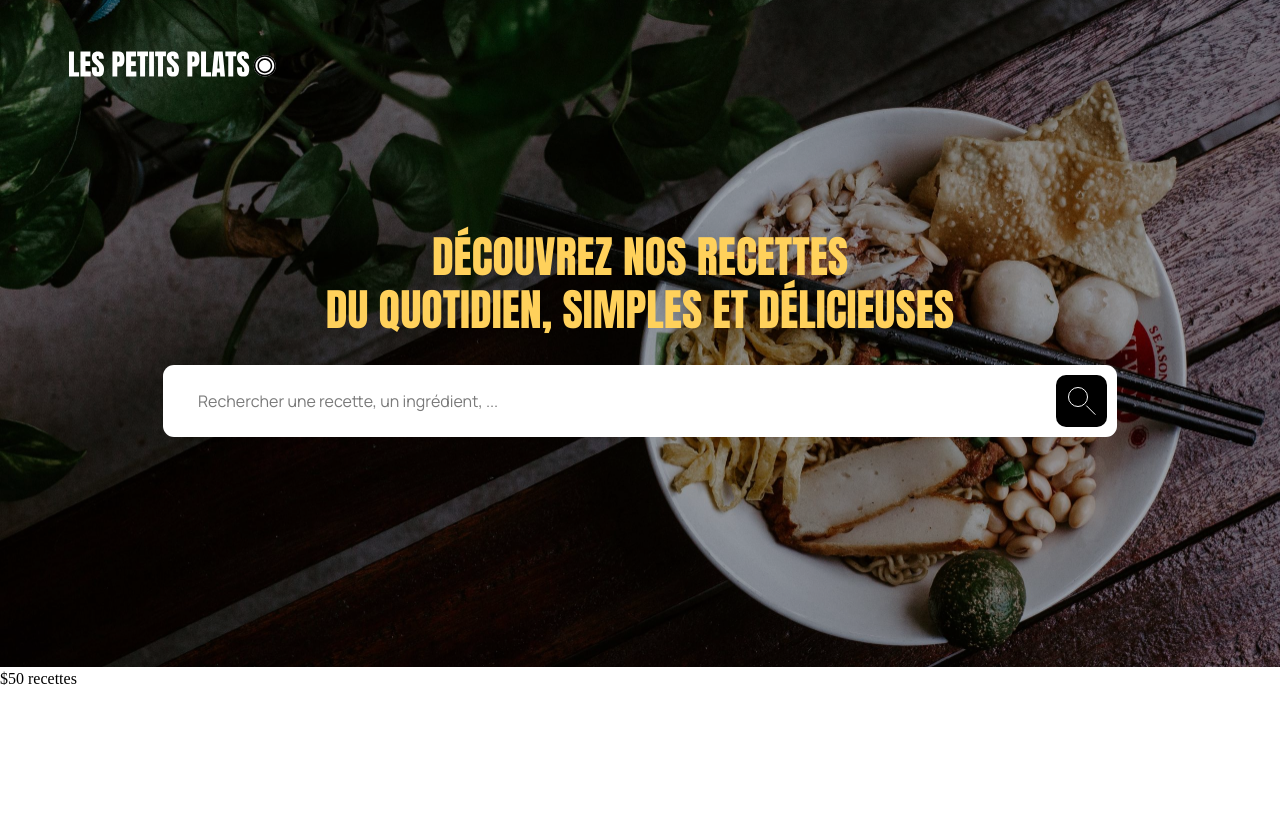
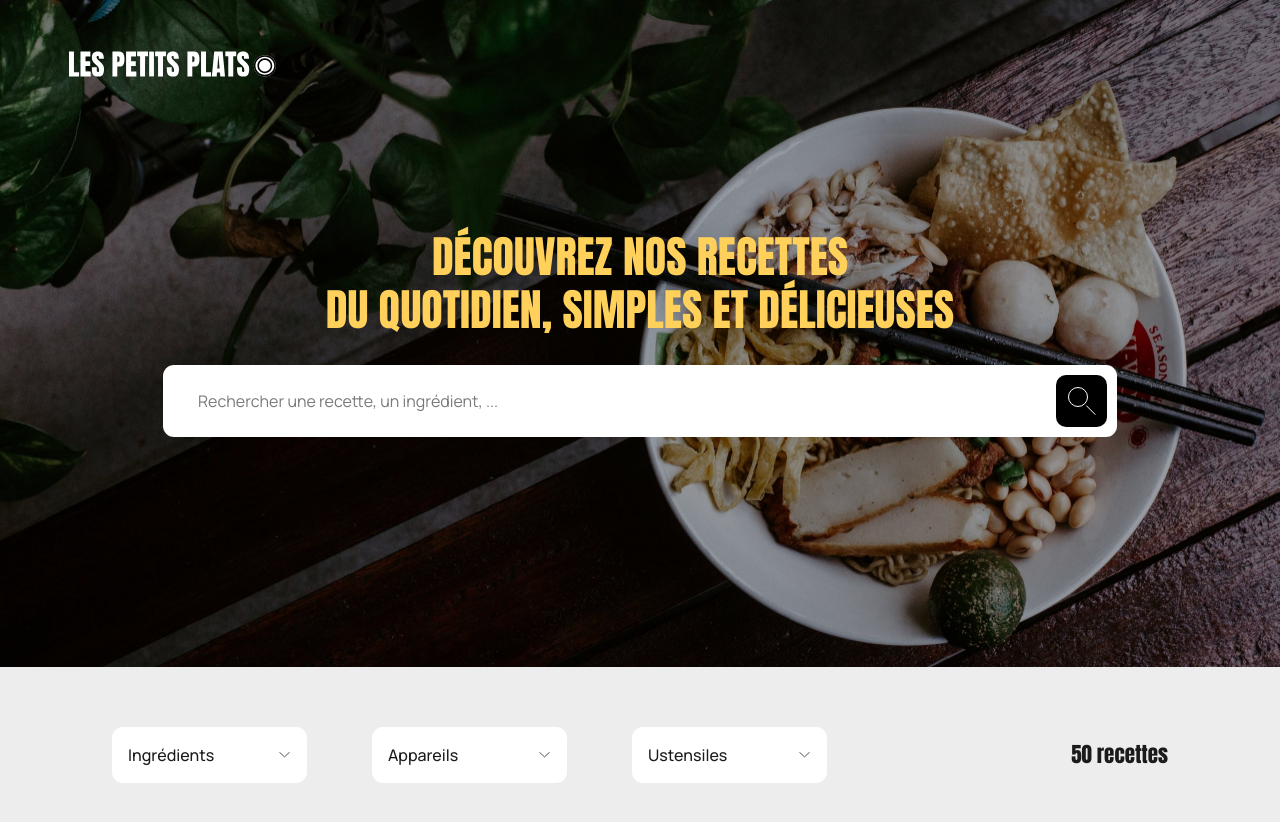
Before and after one commit to Adeline-I/les-petits-plats, a Next.js app: page / in a window 1280 px wide. Shown: the top 822 px of the page. Before the commit the page ends 800 px from the top, so only its background shows below. Built offline with nearby package versions, Linux system fonts and the light colour scheme.

Commit message:
feat: intègre les 3 FilterSelect et le compteur de recettes dans la home page

```diff
--- a/app/page.js
+++ b/app/page.js
@@ -1,6 +1,10 @@
+import FilterSelect from "@/components/FilterSelect/FilterSelect";
 import Header from "@/components/Header/Header";
 import SearchBar from "@/components/SearchBar/SearchBar";
 import recipes from "@/data/recipes.json";
+import styles from "./page.module.css";
+
+const filters = ["Ingrédients", "Appareils", "Ustensiles"];
 
 export default function Home() {
   return (
@@ -14,8 +18,15 @@ export default function Home() {
         <SearchBar />
       </Header>
 
-      <main>
-        <p>${recipes.length} recettes</p>
+      <main className={styles.main}>
+        <div className={styles.filtersRow}>
+          <div className={styles.filters}>
+            {filters.map((label) => (
+              <FilterSelect key={label} label={label} />
+            ))}
+          </div>
+          <p className={styles.count}>{recipes.length} recettes</p>
+        </div>
       </main>
     </>
   );
--- /dev/null
+++ b/app/page.module.css
@@ -0,0 +1,23 @@
+.main {
+  background-color: #ededed;
+  padding: 60px 102px;
+}
+
+.filtersRow {
+  display: flex;
+  align-items: center;
+  justify-content: space-between;
+  padding: 0 10px;
+}
+
+.filters {
+  display: flex;
+  gap: 65px;
+}
+
+.count {
+  font-family: var(--font-anton);
+  font-weight: 400;
+  font-size: 21px;
+  color: var(--color-text);
+}
```
